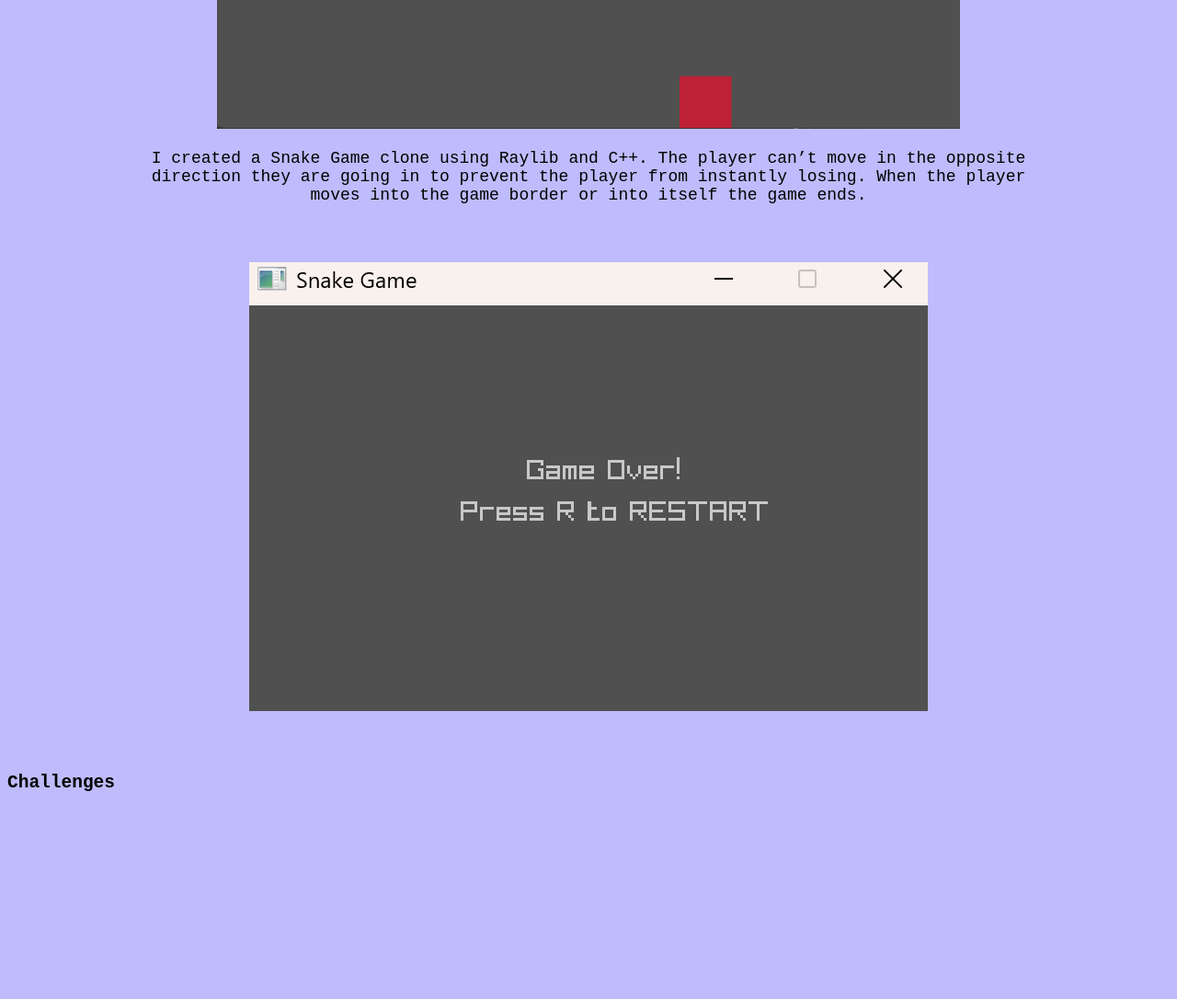
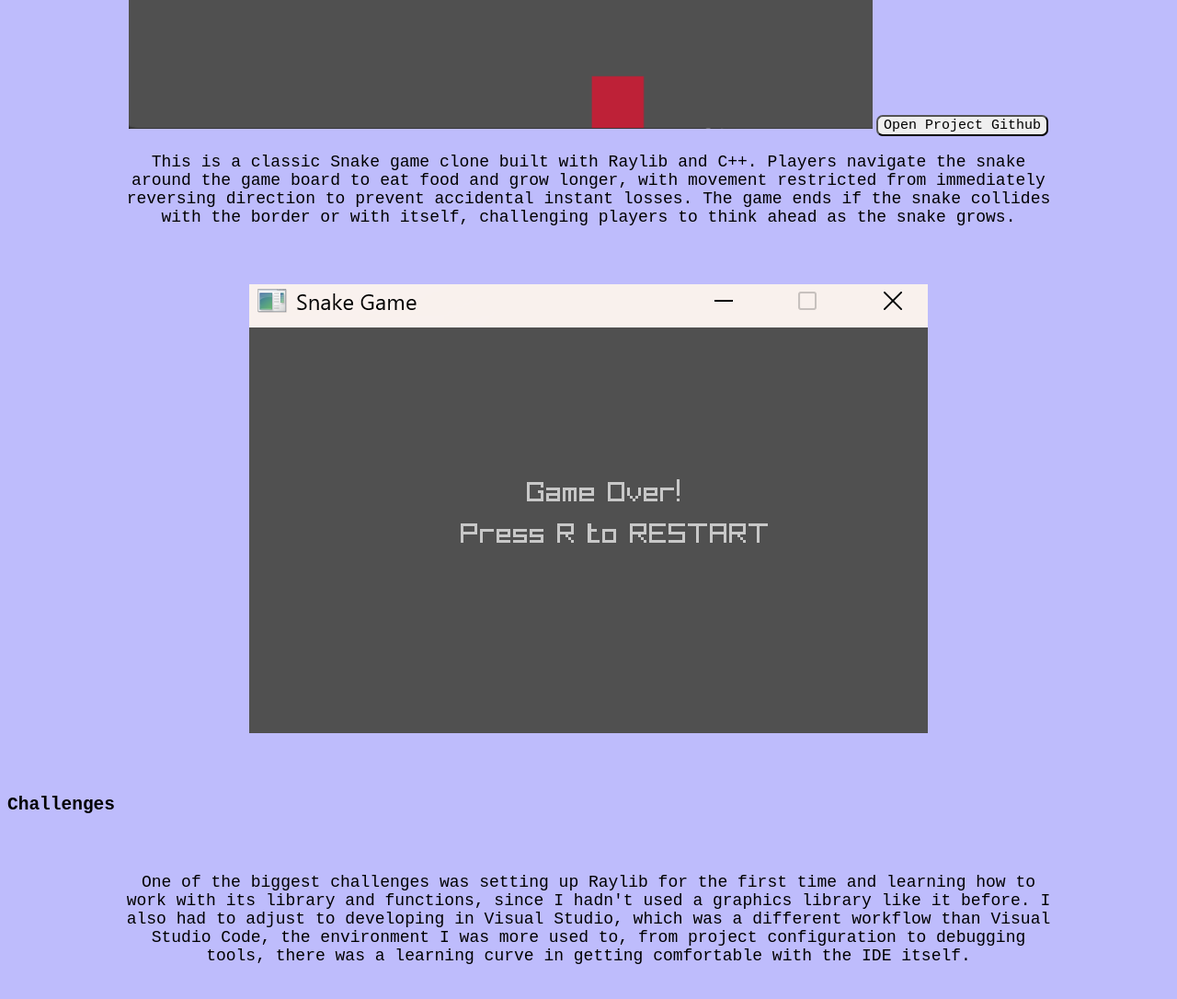
Before and after one commit to emilykrohn/portfolio, a plain HTML site: page projectPages/snakeGame.html in a window 1280 px wide. Shown: the part 660-1746 px from the top of the page at 92% size. Before the commit the page ends 1538 px from the top, so only its background shows below. Drawn offline with Linux system fonts and the light colour scheme.

Commit message:
Update Snake Game Project Page

```diff
--- a/projectPages/snakeGame.html
+++ b/projectPages/snakeGame.html
@@ -39,11 +39,15 @@
     <p>Raylib C++ Video Game</p>
     <div class="center">
         <img src="../images/SnakeGame/SnakeGame02.png" alt="Snake Game Image">
-        <p>I created a Snake Game clone using Raylib and C++.  The player can’t move in the opposite direction they are going in to prevent the player from instantly losing. When the player moves into the game border or into itself the game ends.</p>
+        <a href="https://github.com/emilykrohn/SnakeGame" target="_blank">
+          <button>Open Project Github</button>
+        </a>
+        <p>This is a classic Snake game clone built with Raylib and C++. Players navigate the snake around the game board to eat food and grow longer, with movement restricted from immediately reversing direction to prevent accidental instant losses. The game ends if the snake collides with the border or with itself, challenging players to think ahead as the snake grows.</p>
     </div>
     <div class="center">
         <img src="../images/SnakeGame/SnakeGame01.png">
     </div>
     <h2>Challenges</h2>
+    <p class="center">One of the biggest challenges was setting up Raylib for the first time and learning how to work with its library and functions, since I hadn't used a graphics library like it before. I also had to adjust to developing in Visual Studio, which was a different workflow than Visual Studio Code, the environment I was more used to, from project configuration to debugging tools, there was a learning curve in getting comfortable with the IDE itself.</p>
 </body>
 </html>
```
